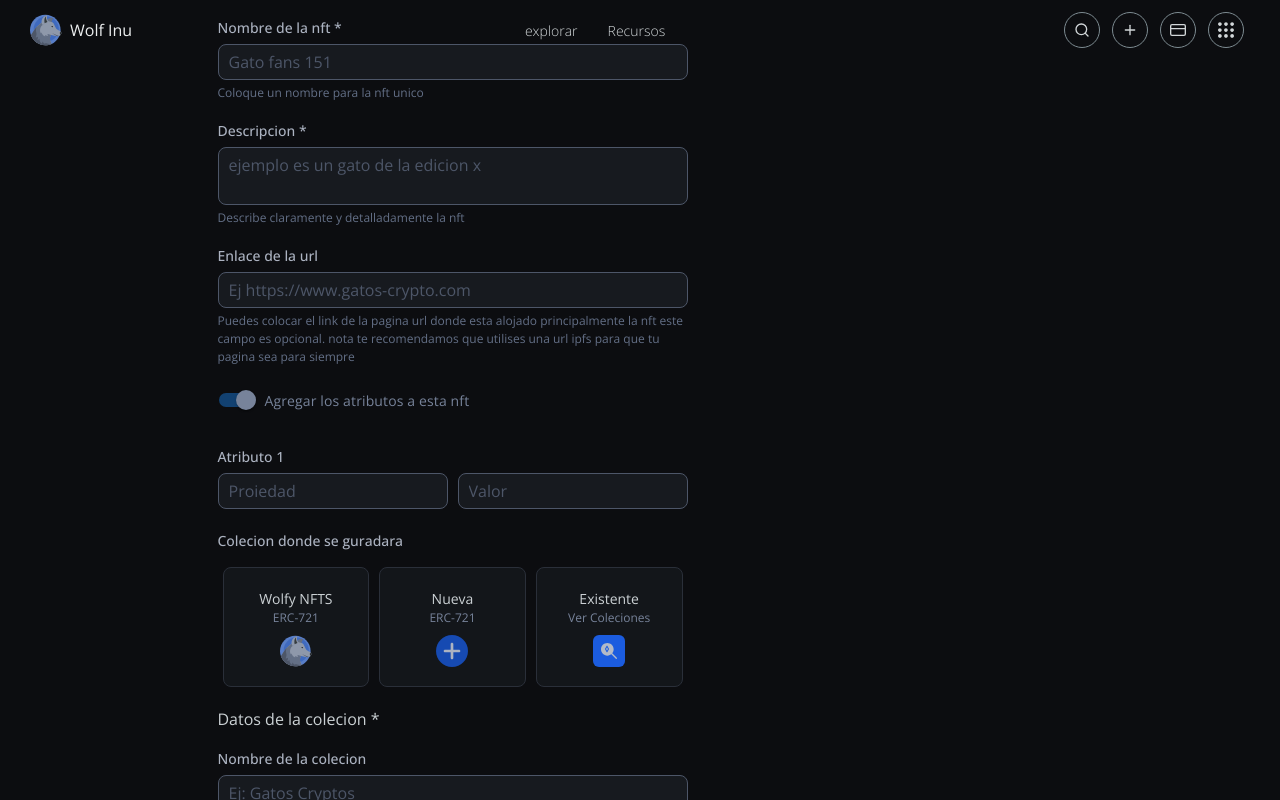
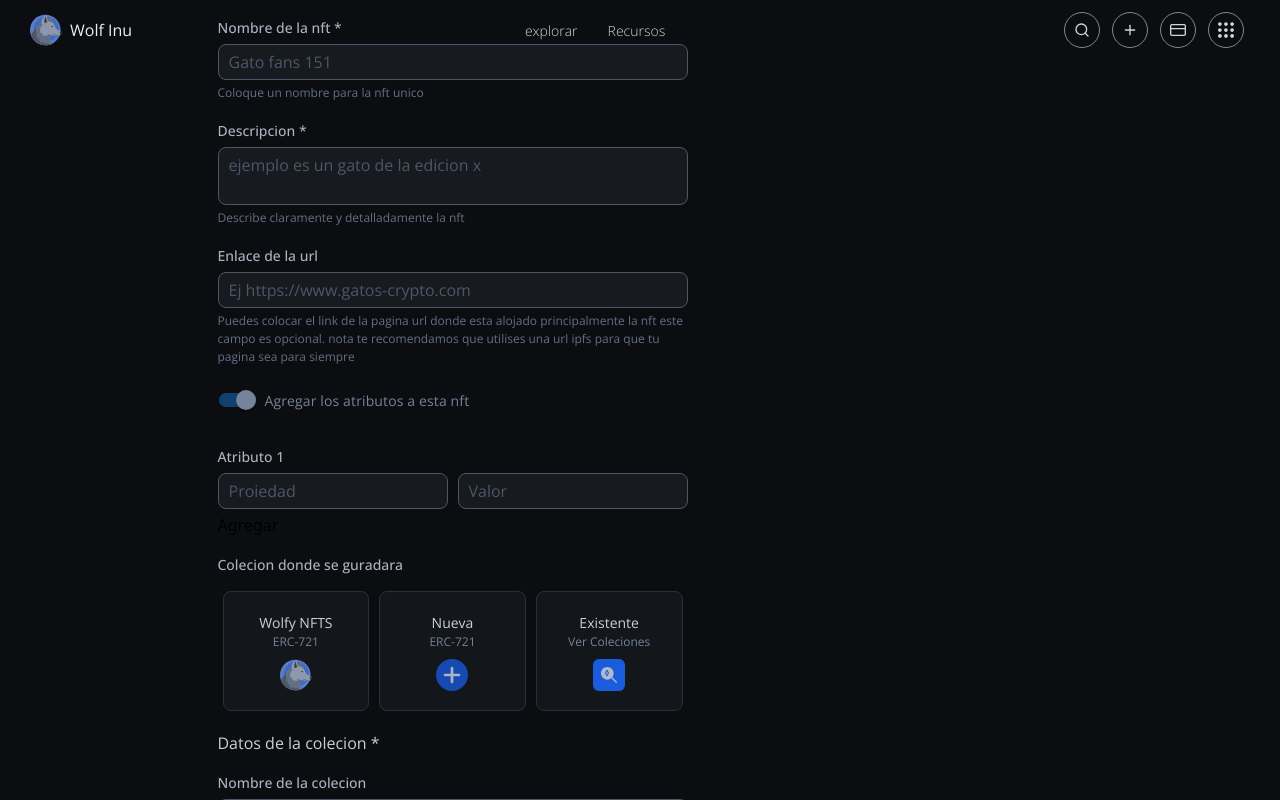
Before and after one commit to angeleesc/wolfy-marketplace-3.0-js, a React (Create React App) app: page /create-new-nft in a window 1280 px wide. Both pictures are taken after a click on the label "Agregar los atributos a esta nft". Shown: the part 748-1548 px from the top of the page. Built offline with nearby package versions, Linux system fonts and the light colour scheme.

Commit message:
al checko ok

```diff
--- a/src/template/pages/Mint/MintNftForm.jsx
+++ b/src/template/pages/Mint/MintNftForm.jsx
@@ -1,4 +1,4 @@
-import React, { useState, Fragment } from "react";
+import React, { useState, Fragment, useEffect } from "react";
 import WTextFields from "../../../components/form-controls/inputs/WTextFields";
 import WTextAreaInput from "../../../components/form-controls/inputs/WTextAreaInput";
 import { FormControlLabel, Switch, TextField } from "@mui/material";
@@ -50,6 +50,12 @@ export default function MintNftForm() {
   const saleMethodWacth = watch("salesMethod");
   const isAddAtributeWacht = watch("isAddPropieties");
   const nftsAtributesWacth = watch("nftsAtributes");
+
+  // console.log(nftsAtributesWacth)
+
+  //controllador del agregado autocreciente
+
+  //
 
   const onSubmit = async (data) => {
     console.log(data);
@@ -205,6 +211,8 @@ export default function MintNftForm() {
             opcional )
           </p> */}
         </div>
+        {isAddAtributeWacht && (
+          <>
             {artributeFields.map((field, i) => (
               <Fragment key={field.id}>
                 <div className="wolft-form-control-label mb-[5px]">
@@ -228,6 +236,9 @@ export default function MintNftForm() {
                 </div>
               </Fragment>
             ))}
+            <button onClick={()=>append({key:"", nftValue: ""})} >Agregar</button>
+          </>
+        )}
         {/*
         <div className="wolft-form-control-label mb-[5px]">
           <span>Atributo 1</span>
--- /dev/null
+++ b/src/valitadios-schema/nfts-atreibues.js
@@ -0,0 +1,8 @@
+import * as yup from "yup";
+
+export const atrubutesSchema = yup.array().of(
+    yup.object({
+        key: yup.string().required(),
+        nftValue: yup.string().required()
+    })
+)
```
Lines whose indentation alone changed are shown as unchanged.
